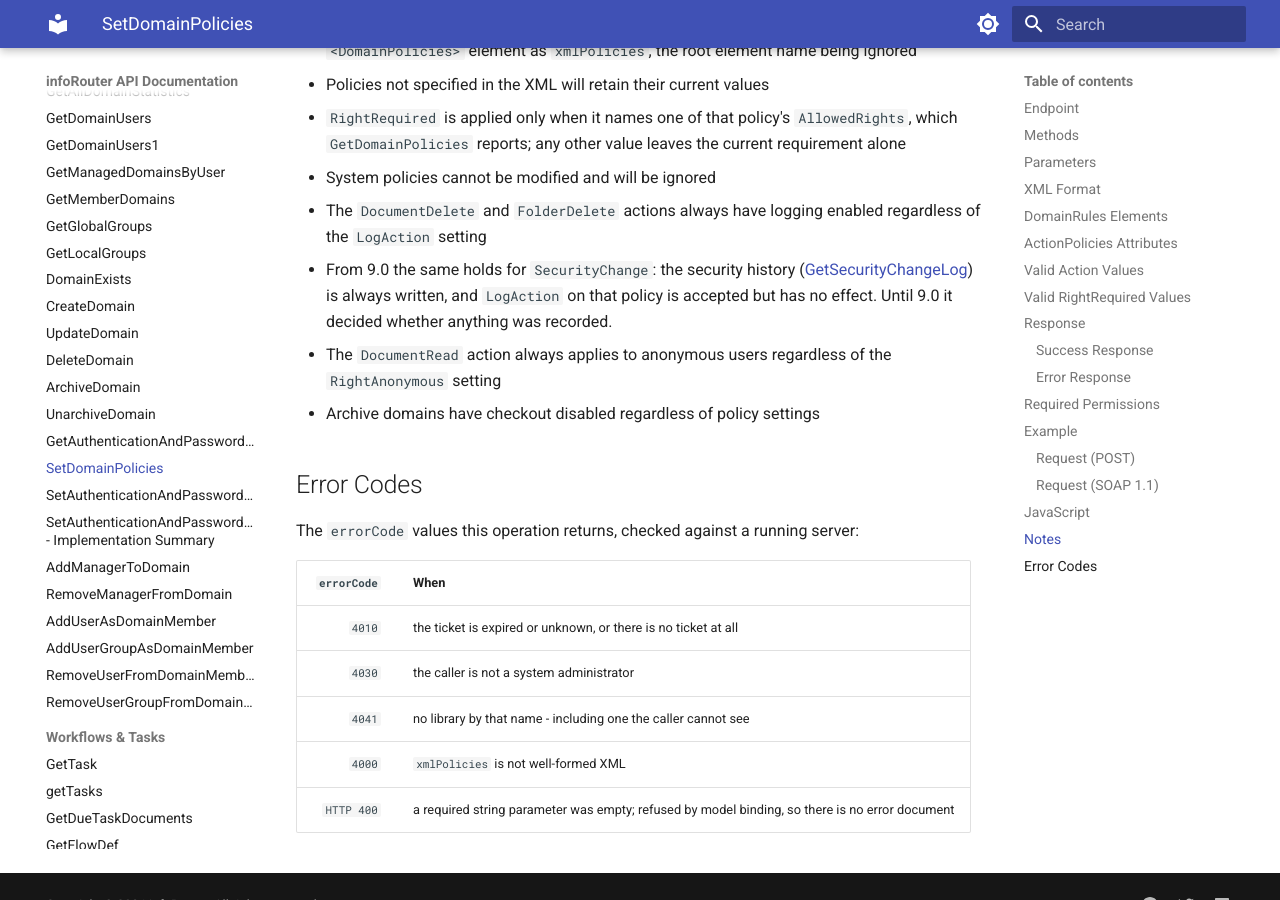
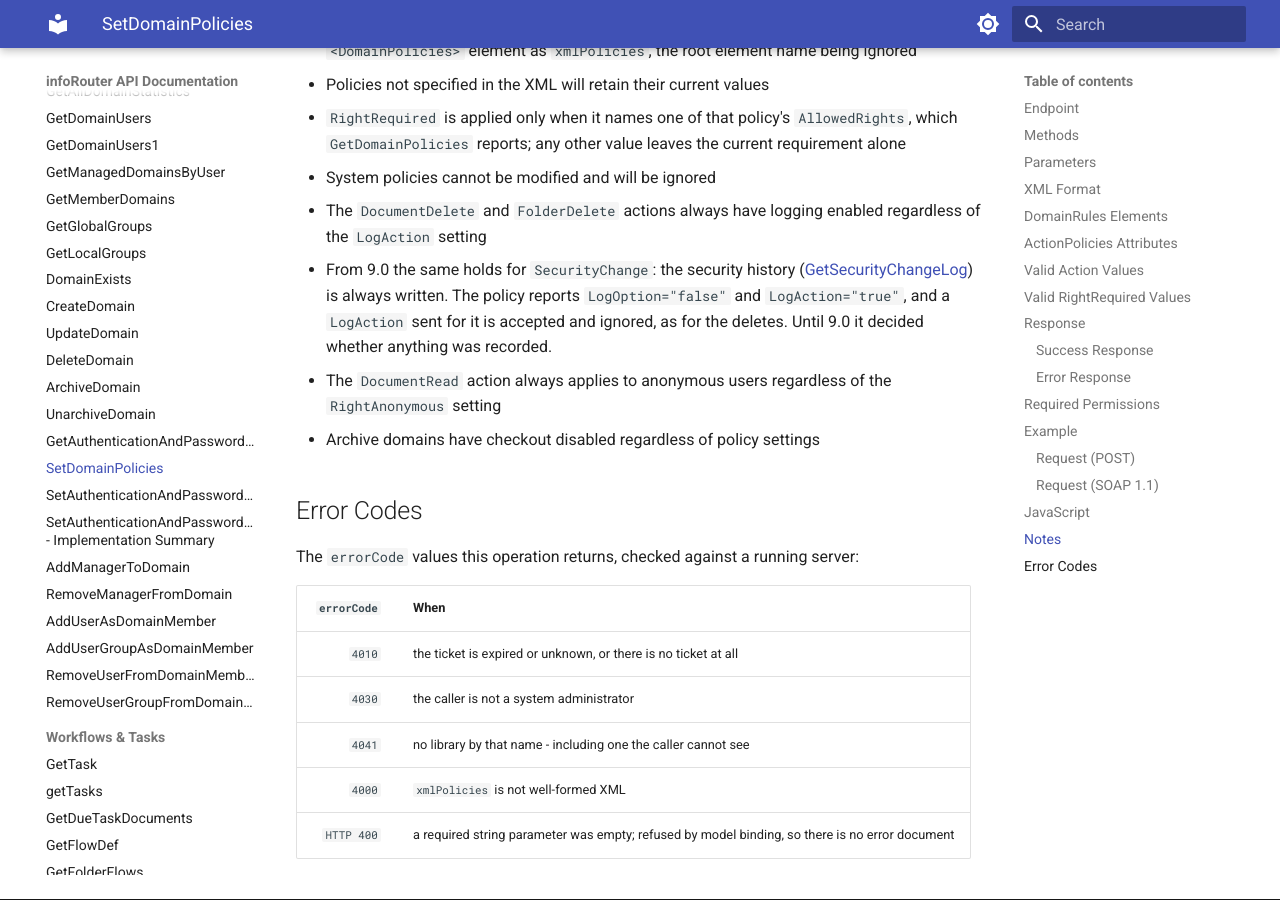
Before and after one commit to inforouter/apidocs, an MkDocs documentation site: the page built from docs/SetDomainPolicies.md, in a window 1280 px wide and 900 px high, scrolled down 7810 px. Built offline with MkDocs 1.6.1 and Material for MkDocs 9.7.7, drawn with Linux system fonts in a browser that asks for light colours.

Commit message:
SecurityChange: logging is fixed on, LogOption false
Co-Authored-By: Claude Fable 5.1 <noreply@anthropic.com>

```diff
--- a/docs/SetDomainPolicies.md
+++ b/docs/SetDomainPolicies.md
@@ -263,7 +263,7 @@ by model binding with HTTP 400.
 - `RightRequired` is applied only when it names one of that policy's `AllowedRights`, which `GetDomainPolicies` reports; any other value leaves the current requirement alone
 - System policies cannot be modified and will be ignored
 - The `DocumentDelete` and `FolderDelete` actions always have logging enabled regardless of the `LogAction` setting
-- From 9.0 the same holds for `SecurityChange`: the security history ([GetSecurityChangeLog](GetSecurityChangeLog.md)) is always written, and `LogAction` on that policy is accepted but has no effect. Until 9.0 it decided whether anything was recorded.
+- From 9.0 the same holds for `SecurityChange`: the security history ([GetSecurityChangeLog](GetSecurityChangeLog.md)) is always written. The policy reports `LogOption="false"` and `LogAction="true"`, and a `LogAction` sent for it is accepted and ignored, as for the deletes. Until 9.0 it decided whether anything was recorded.
 - The `DocumentRead` action always applies to anonymous users regardless of the `RightAnonymous` setting
 - Archive domains have checkout disabled regardless of policy settings
 
```
Also changed, not shown: docs/GetDomainPolicies.md (+1 -1 lines).
